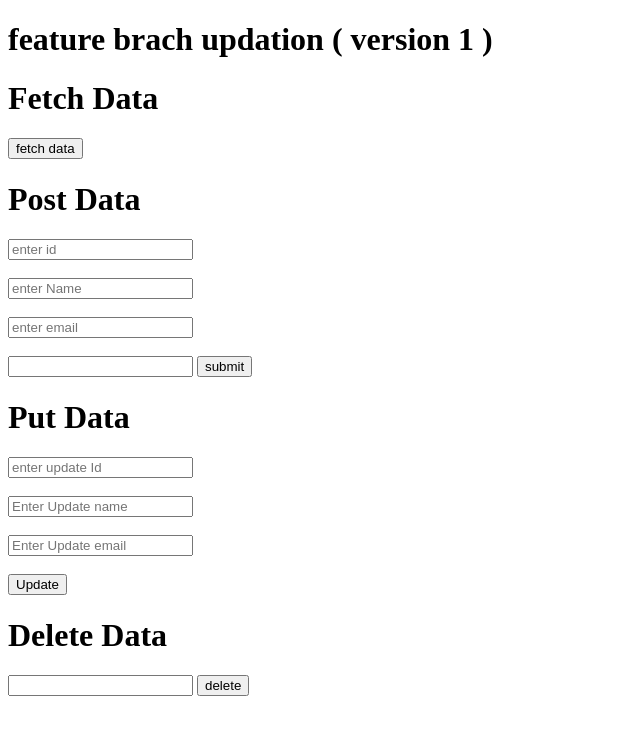
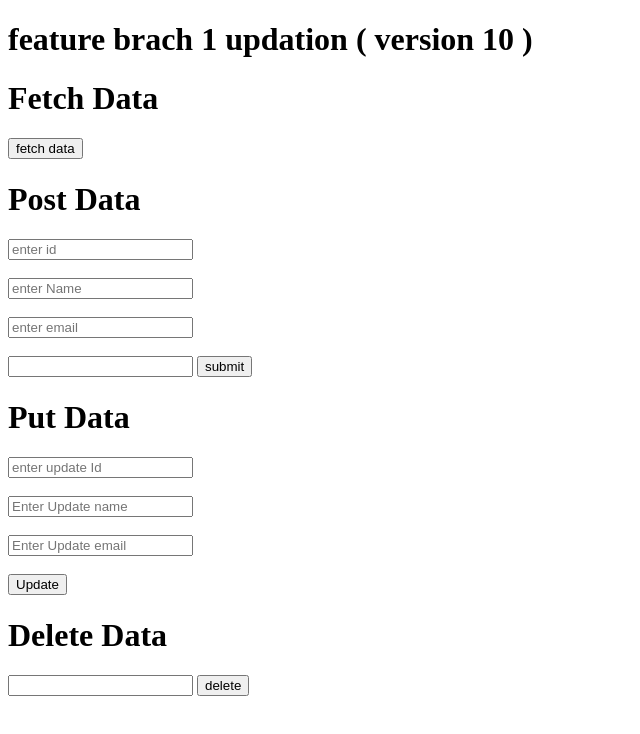
Before and after one commit to muhammedrifadkp/Fetch, a plain HTML site: page index.html in a window 1280 px wide. Shown: the whole page, without its empty margins (0-640 px from the left). Drawn offline with Linux system fonts and the light colour scheme.

Commit message:
version 3.0

```diff
--- a/index.html
+++ b/index.html
@@ -17,7 +17,7 @@
 
 <body>
 
-    <h1>feature brach updation ( version 1 )</h1>
+    <h1>feature brach 1 updation ( version 10 )</h1>
 
 
     <h1>Fetch Data</h1>
```
